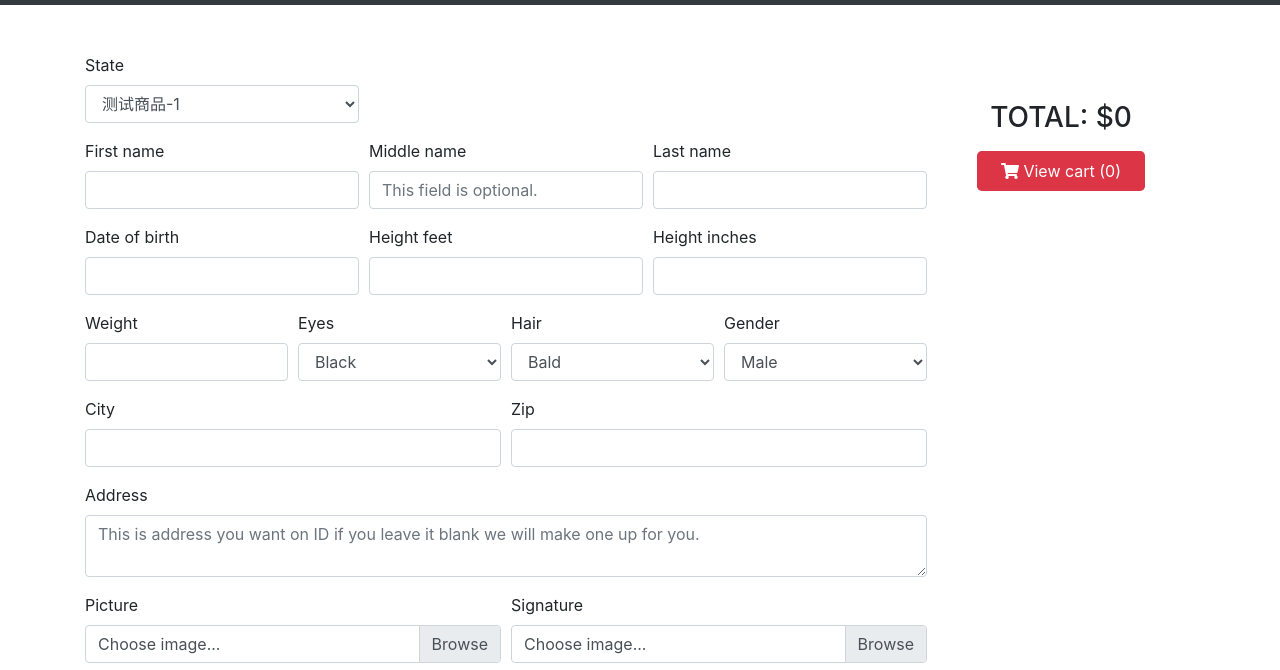
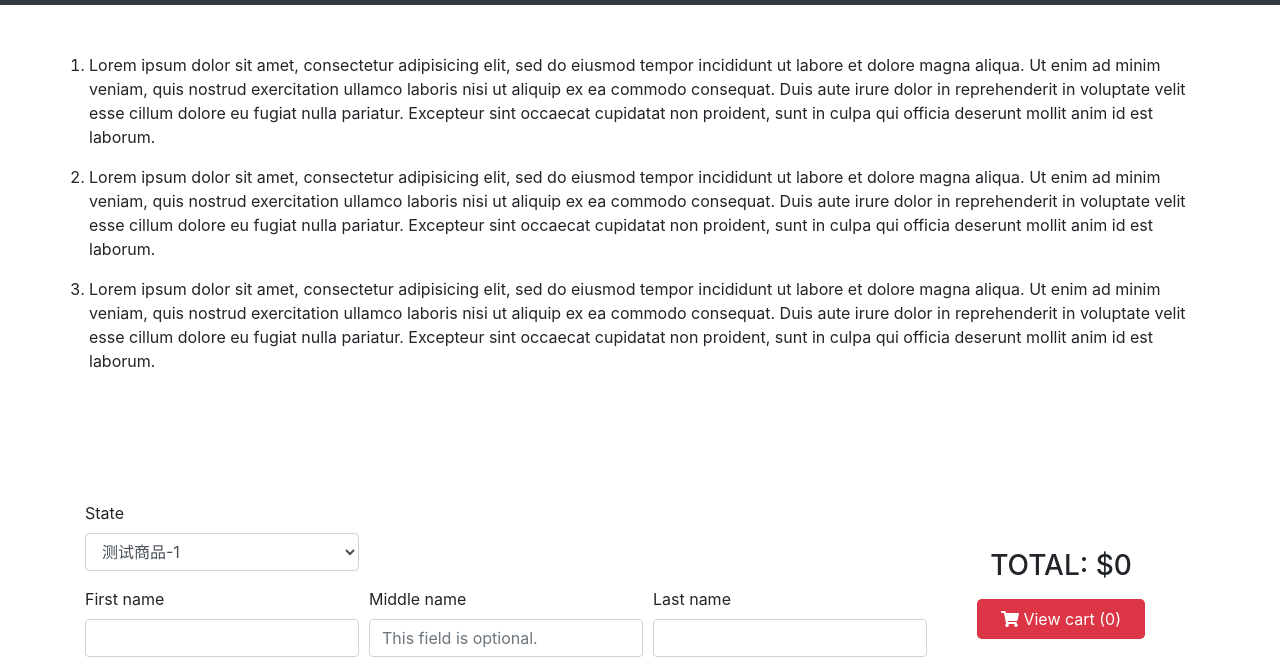
Before and after one commit to molvqingtai/id-card, a website: page order.html in a window 1280 px wide. Shown: the part 51-721 px from the top of the page. Drawn offline with Linux system fonts and the light colour scheme.

Commit message:
build: Add order desc and datepicker default year

```diff
--- a/order.html
+++ b/order.html
@@ -67,6 +67,13 @@
     </header>
 
     <main class="flex-fill">
+      <div class="container py-5 d-flex flex-column flex-lg-row">
+        <ol class="pl-1">
+          <li class="mb-3">Lorem ipsum dolor sit amet, consectetur adipisicing elit, sed do eiusmod tempor incididunt ut labore et dolore magna aliqua. Ut enim ad minim veniam, quis nostrud exercitation ullamco laboris nisi ut aliquip ex ea commodo consequat. Duis aute irure dolor in reprehenderit in voluptate velit esse cillum dolore eu fugiat nulla pariatur. Excepteur sint occaecat cupidatat non proident, sunt in culpa qui officia deserunt mollit anim id est laborum.</li>
+          <li class="mb-3">Lorem ipsum dolor sit amet, consectetur adipisicing elit, sed do eiusmod tempor incididunt ut labore et dolore magna aliqua. Ut enim ad minim veniam, quis nostrud exercitation ullamco laboris nisi ut aliquip ex ea commodo consequat. Duis aute irure dolor in reprehenderit in voluptate velit esse cillum dolore eu fugiat nulla pariatur. Excepteur sint occaecat cupidatat non proident, sunt in culpa qui officia deserunt mollit anim id est laborum.</li>
+          <li class="mb-3">Lorem ipsum dolor sit amet, consectetur adipisicing elit, sed do eiusmod tempor incididunt ut labore et dolore magna aliqua. Ut enim ad minim veniam, quis nostrud exercitation ullamco laboris nisi ut aliquip ex ea commodo consequat. Duis aute irure dolor in reprehenderit in voluptate velit esse cillum dolore eu fugiat nulla pariatur. Excepteur sint occaecat cupidatat non proident, sunt in culpa qui officia deserunt mollit anim id est laborum.</li>
+        </ol>
+      </div>
       <div class="container py-5 d-flex flex-column flex-lg-row">
         <form class="form novalidate">
           <div class="form-row">
@@ -272,7 +279,9 @@
 
   <script type="text/javascript">
     // 日历选择器
-    $('#date').datepicker({})
+    $('#date').datepicker({defaultViewDate:{
+      year:1998
+    }})
 
     $('.toast').toast()
     // 图片预览
--- a/package.json
+++ b/package.json
@@ -5,7 +5,7 @@
   "main": "index.js",
   "scripts": {
     "dev": "live-server --no-browser",
-    "clear": "rm -rf node_modules"
+    "clear": "rm -rf node_modules & rm -rf dist"
   },
   "repository": {
     "type": "git",
```
Also changed, not shown: 1 other file.
